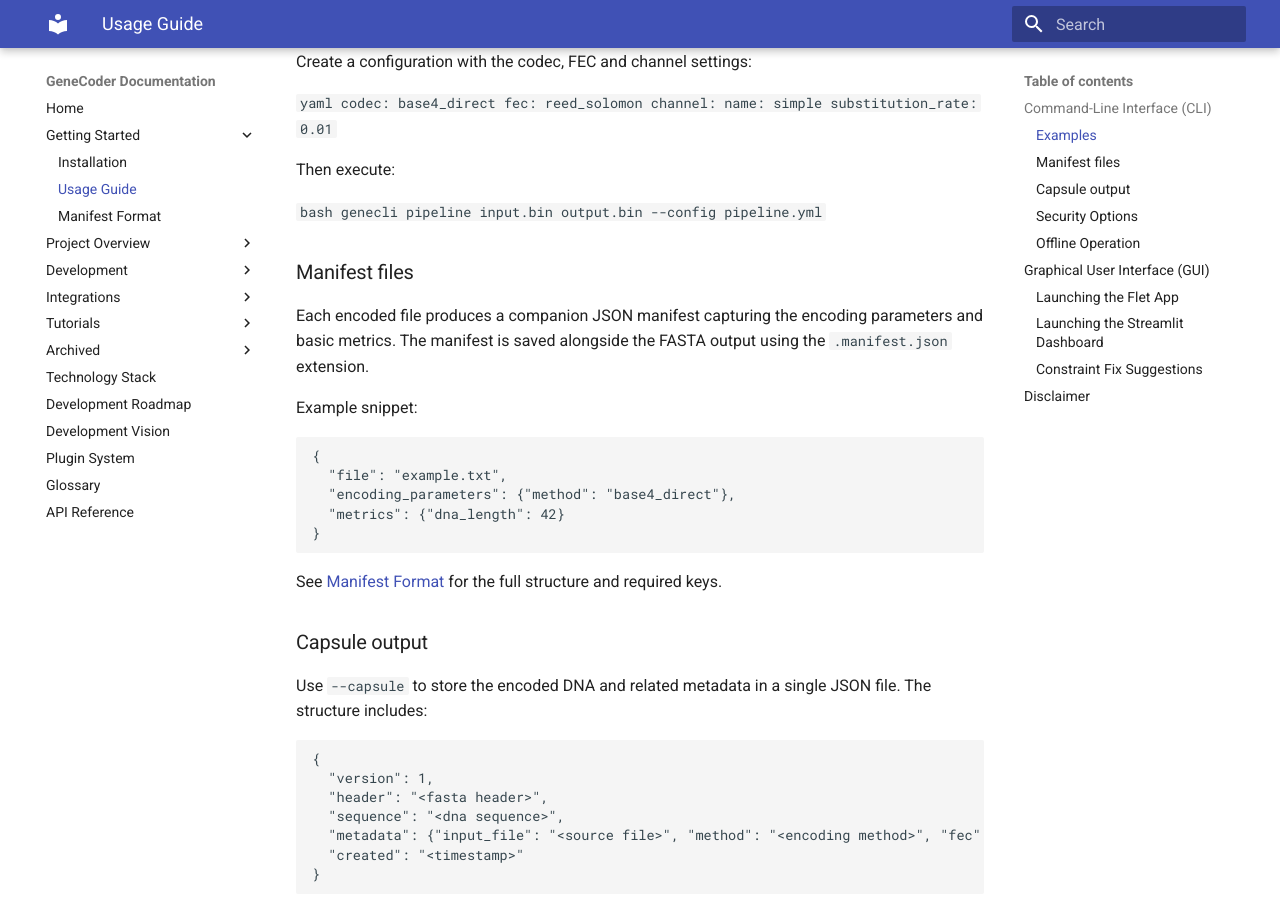
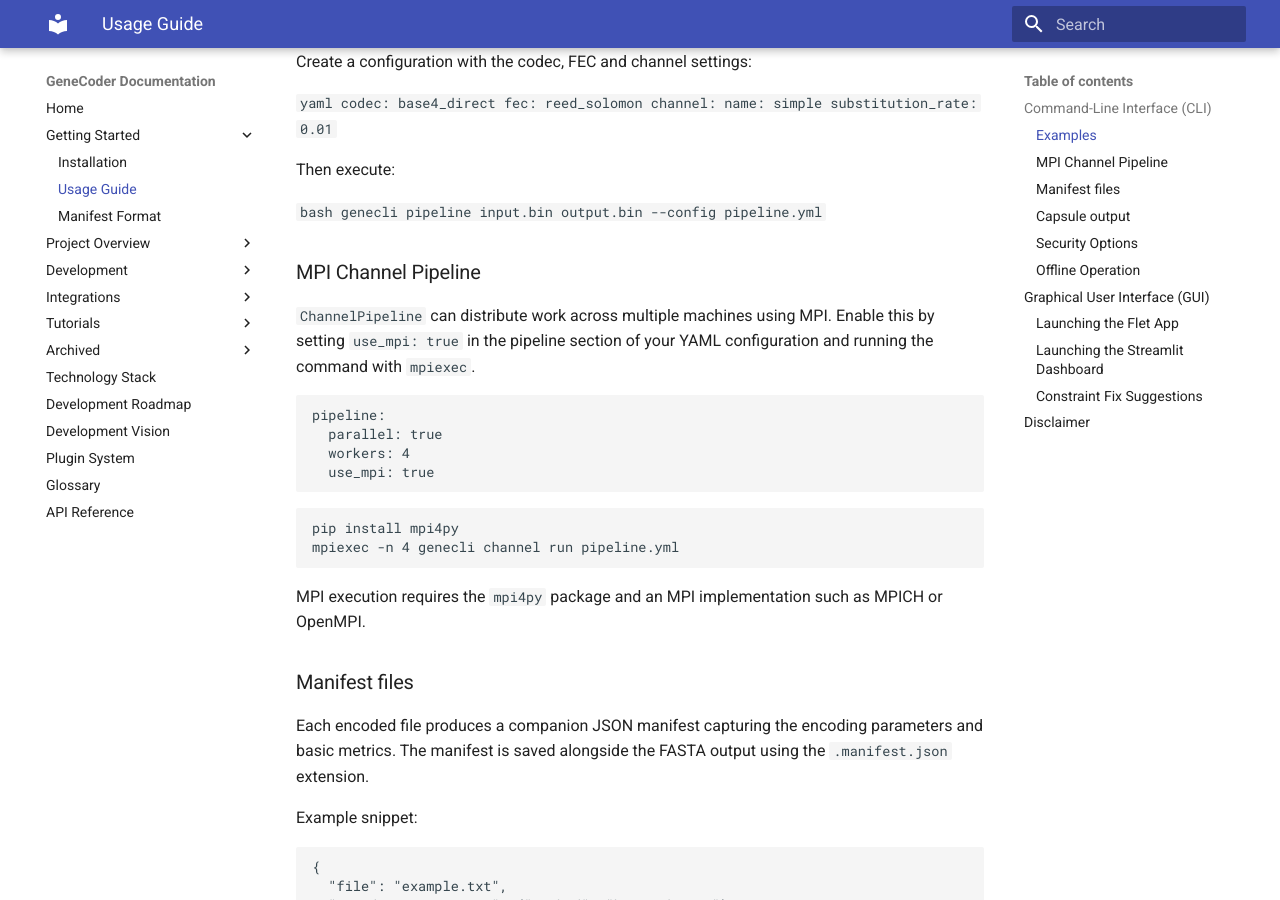
Before and after one commit to d0tTino/GeneCoder, an MkDocs documentation site: the page built from docs/usage.md, in a window 1280 px wide and 900 px high, scrolled down 3958 px. Built offline with MkDocs 1.6.1 and Material for MkDocs 9.7.7, drawn with Linux system fonts in a browser that asks for light colours.

Commit message:
docs: add MPI pipeline instructions

````diff
--- a/docs/usage.md
+++ b/docs/usage.md
@@ -240,9 +240,30 @@ genecli channel run config.yml
 
    Then execute:
 
-   ```bash
-   genecli pipeline input.bin output.bin --config pipeline.yml
-   ```
+  ```bash
+  genecli pipeline input.bin output.bin --config pipeline.yml
+  ```
+
+### MPI Channel Pipeline
+
+`ChannelPipeline` can distribute work across multiple machines using MPI.
+Enable this by setting `use_mpi: true` in the pipeline section of your YAML
+configuration and running the command with `mpiexec`.
+
+```yaml
+pipeline:
+  parallel: true
+  workers: 4
+  use_mpi: true
+```
+
+```bash
+pip install mpi4py
+mpiexec -n 4 genecli channel run pipeline.yml
+```
+
+MPI execution requires the `mpi4py` package and an MPI implementation such as
+MPICH or OpenMPI.
 
 ### Manifest files
 
````
